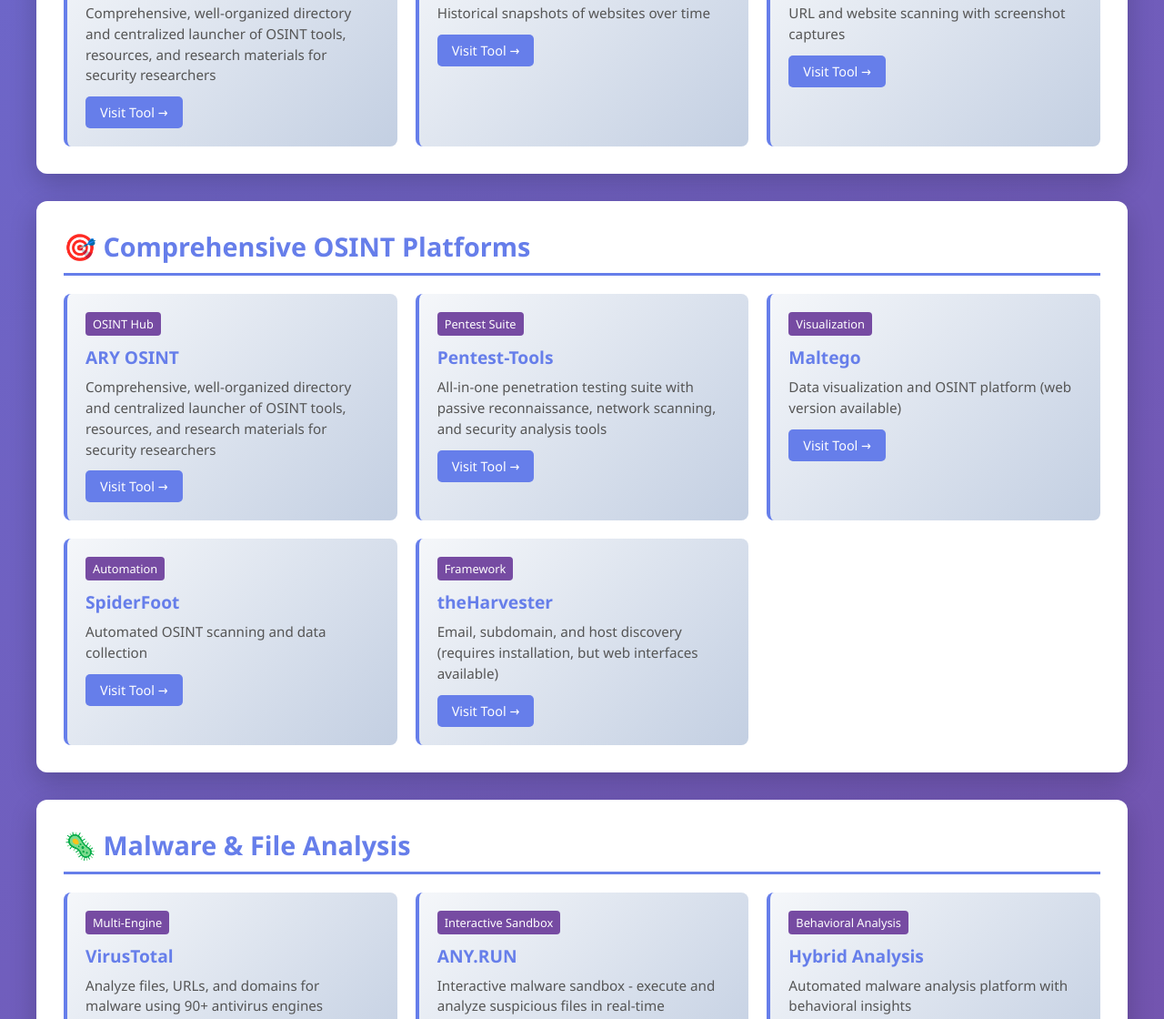
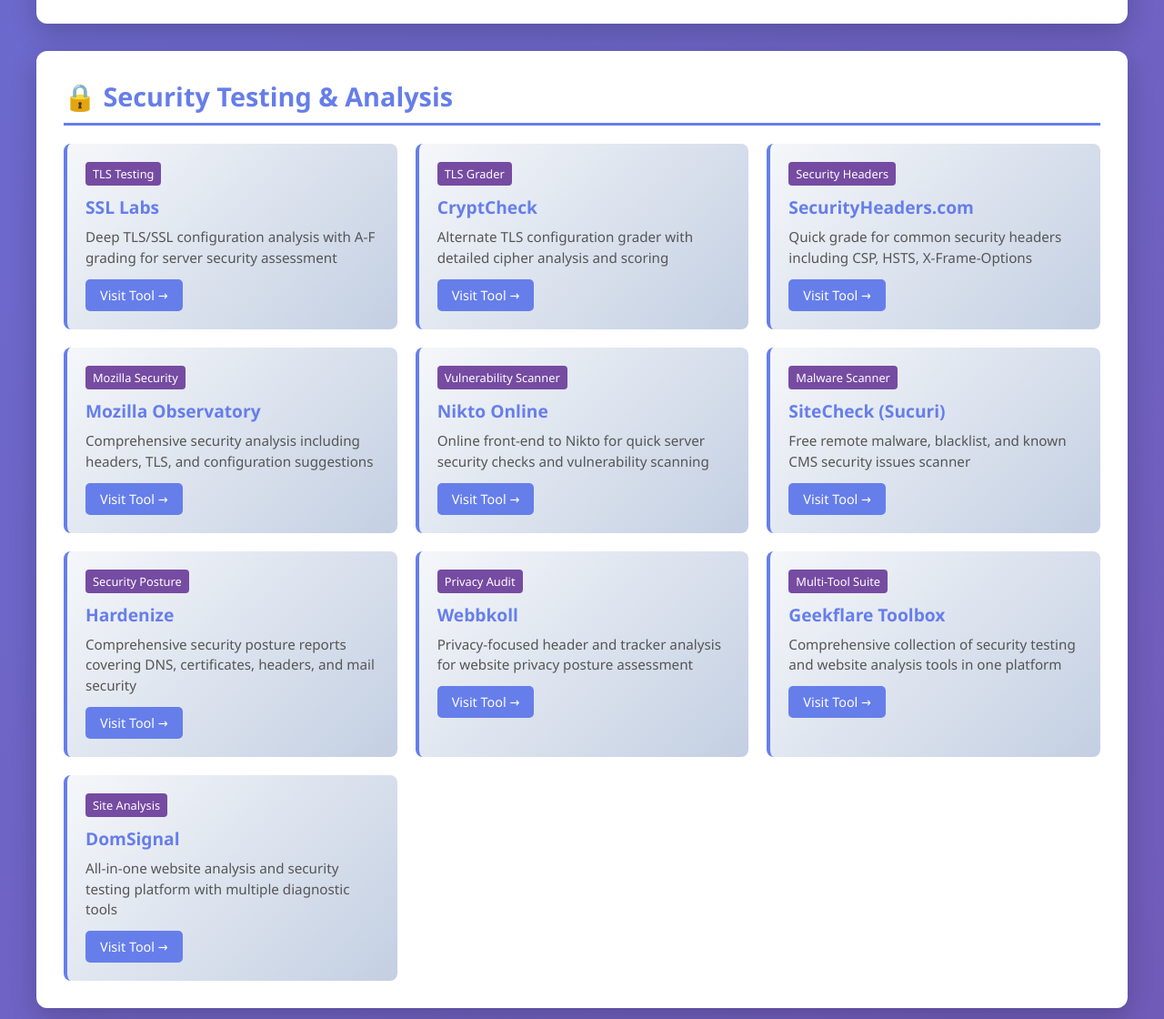
Before and after one commit to giriaryan694-a11y/Ary-Recon, a plain HTML site: page index.html in a window 1280 px wide. Shown: the part 3294-4414 px from the top of the page at 91% size. Drawn offline with Linux system fonts and the light colour scheme.

Commit message:
Enhance tools section with security testing resources
Added various security testing tools and resources to the tools section of the webpage.

```diff
--- a/index.html
+++ b/index.html
@@ -294,6 +294,79 @@
                     <p>Check IP reputation and abuse reports</p>
                     <a href="https://www.abuseipdb.com" target="_blank">Visit Tool →</a>
                 </div>
+                <div class="tool-card">
+                    <div class="badge">Asset Search</div>
+                    <h3>FOFA</h3>
+                    <p>Cyberspace search engine for discovering internet assets, services, and network devices</p>
+                    <a href="https://en.fofa.info/" target="_blank">Visit Tool →</a>
+                </div>
+            </div>
+        </div>
+
+        <!-- Security Testing & Analysis -->
+        <div class="category-section">
+            <h2>🔒 Security Testing & Analysis</h2>
+            <div class="tools-grid">
+                <div class="tool-card">
+                    <div class="badge">TLS Testing</div>
+                    <h3>SSL Labs</h3>
+                    <p>Deep TLS/SSL configuration analysis with A-F grading for server security assessment</p>
+                    <a href="https://www.ssllabs.com/ssltest/" target="_blank">Visit Tool →</a>
+                </div>
+                <div class="tool-card">
+                    <div class="badge">TLS Grader</div>
+                    <h3>CryptCheck</h3>
+                    <p>Alternate TLS configuration grader with detailed cipher analysis and scoring</p>
+                    <a href="https://cryptcheck.fr/" target="_blank">Visit Tool →</a>
+                </div>
+                <div class="tool-card">
+                    <div class="badge">Security Headers</div>
+                    <h3>SecurityHeaders.com</h3>
+                    <p>Quick grade for common security headers including CSP, HSTS, X-Frame-Options</p>
+                    <a href="https://securityheaders.com/" target="_blank">Visit Tool →</a>
+                </div>
+                <div class="tool-card">
+                    <div class="badge">Mozilla Security</div>
+                    <h3>Mozilla Observatory</h3>
+                    <p>Comprehensive security analysis including headers, TLS, and configuration suggestions</p>
+                    <a href="https://developer.mozilla.org/en-US/observatory" target="_blank">Visit Tool →</a>
+                </div>
+                <div class="tool-card">
+                    <div class="badge">Vulnerability Scanner</div>
+                    <h3>Nikto Online</h3>
+                    <p>Online front-end to Nikto for quick server security checks and vulnerability scanning</p>
+                    <a href="https://nikto.online/" target="_blank">Visit Tool →</a>
+                </div>
+                <div class="tool-card">
+                    <div class="badge">Malware Scanner</div>
+                    <h3>SiteCheck (Sucuri)</h3>
+                    <p>Free remote malware, blacklist, and known CMS security issues scanner</p>
+                    <a href="https://sitecheck.sucuri.net/" target="_blank">Visit Tool →</a>
+                </div>
+                <div class="tool-card">
+                    <div class="badge">Security Posture</div>
+                    <h3>Hardenize</h3>
+                    <p>Comprehensive security posture reports covering DNS, certificates, headers, and mail security</p>
+                    <a href="https://www.hardenize.com/" target="_blank">Visit Tool →</a>
+                </div>
+                <div class="tool-card">
+                    <div class="badge">Privacy Audit</div>
+                    <h3>Webbkoll</h3>
+                    <p>Privacy-focused header and tracker analysis for website privacy posture assessment</p>
+                    <a href="https://webbkoll.5july.net/en/" target="_blank">Visit Tool →</a>
+                </div>
+                <div class="tool-card">
+                    <div class="badge">Multi-Tool Suite</div>
+                    <h3>Geekflare Toolbox</h3>
+                    <p>Comprehensive collection of security testing and website analysis tools in one platform</p>
+                    <a href="https://geekflare.com/tools/toolbox" target="_blank">Visit Tool →</a>
+                </div>
+                <div class="tool-card">
+                    <div class="badge">Site Analysis</div>
+                    <h3>DomSignal</h3>
+                    <p>All-in-one website analysis and security testing platform with multiple diagnostic tools</p>
+                    <a href="https://domsignal.com/" target="_blank">Visit Tool →</a>
+                </div>
             </div>
         </div>
 
```
